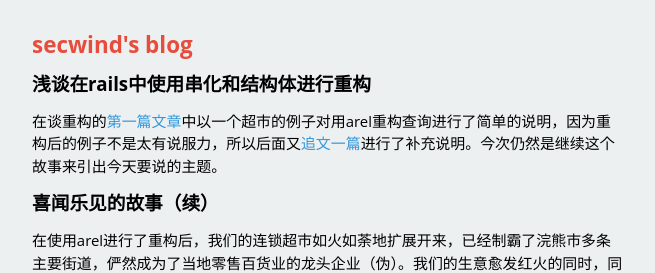
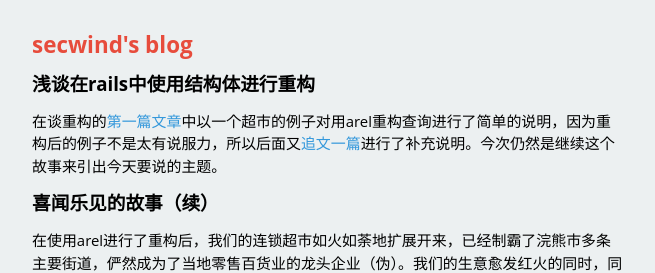
Before and after one commit to bealking/bealking.github.io, a Jekyll site: the page built from _posts/2014-07-19-data_struct-in-rails.markdown, in a window 1280 px wide and 900 px high. Shown: the top 273 px of the window, without its empty margins (312-967 px from the left). Built offline with Jekyll 4.4.1, drawn with Linux system fonts in a browser that asks for light colours; Markdown is read by kramdown in place of the engine named in the settings.

Commit message:
修正分享2的标题错误

```diff
--- a/_posts/2014-07-19-data_struct-in-rails.markdown
+++ b/_posts/2014-07-19-data_struct-in-rails.markdown
@@ -1,6 +1,6 @@
 ---
 layout: post
-title: "浅谈在rails中使用串化和结构体进行重构"
+title: "浅谈在rails中使用结构体进行重构"
 date: 2014-07-19 11:40:41
 category: rails
 ---
```
